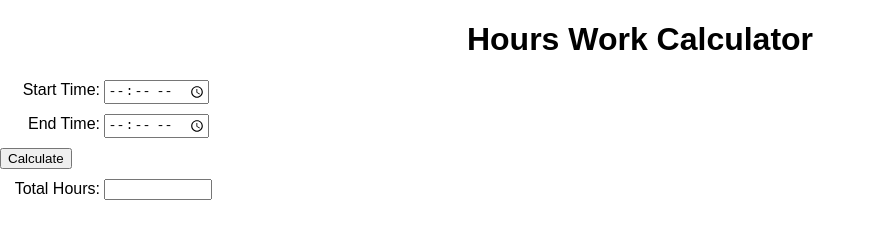
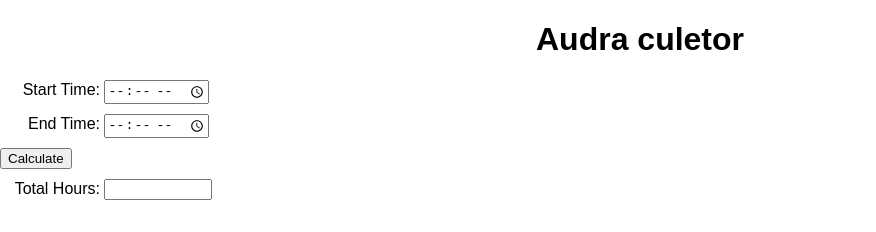
Before and after one commit to Dad84ATwork/Audra-culetor, a plain HTML site: page Index.html in a window 1280 px wide. Shown: the whole page, without its empty margins (0-876 px from the left). Drawn offline with Linux system fonts and the light colour scheme.

Commit message:
Update Index.html

```diff
--- a/Index.html
+++ b/Index.html
@@ -1,7 +1,7 @@
 <!DOCTYPE html>
 <html>
   <head>
-    <title>Hours Work Calculator</title>
+    <title>Audra Culetor</title>
     <style>
       body {
         font-family: Arial, sans-serif;
@@ -33,7 +33,7 @@
     </style>
   </head>
   <body>
-    <h1>Hours Work Calculator</h1>
+    <h1>Audra culetor</h1>
     <div>
       <label for="start-time">Start Time:</label>
       <input type="time" id="start-time">
```
